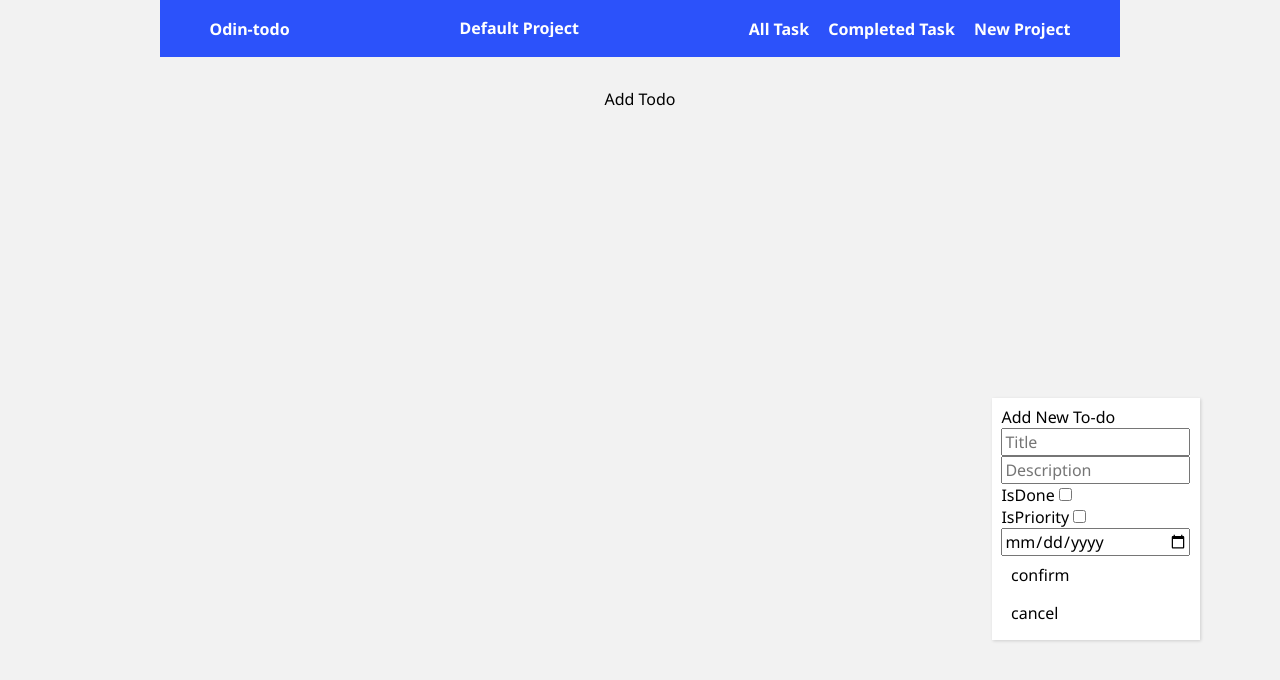
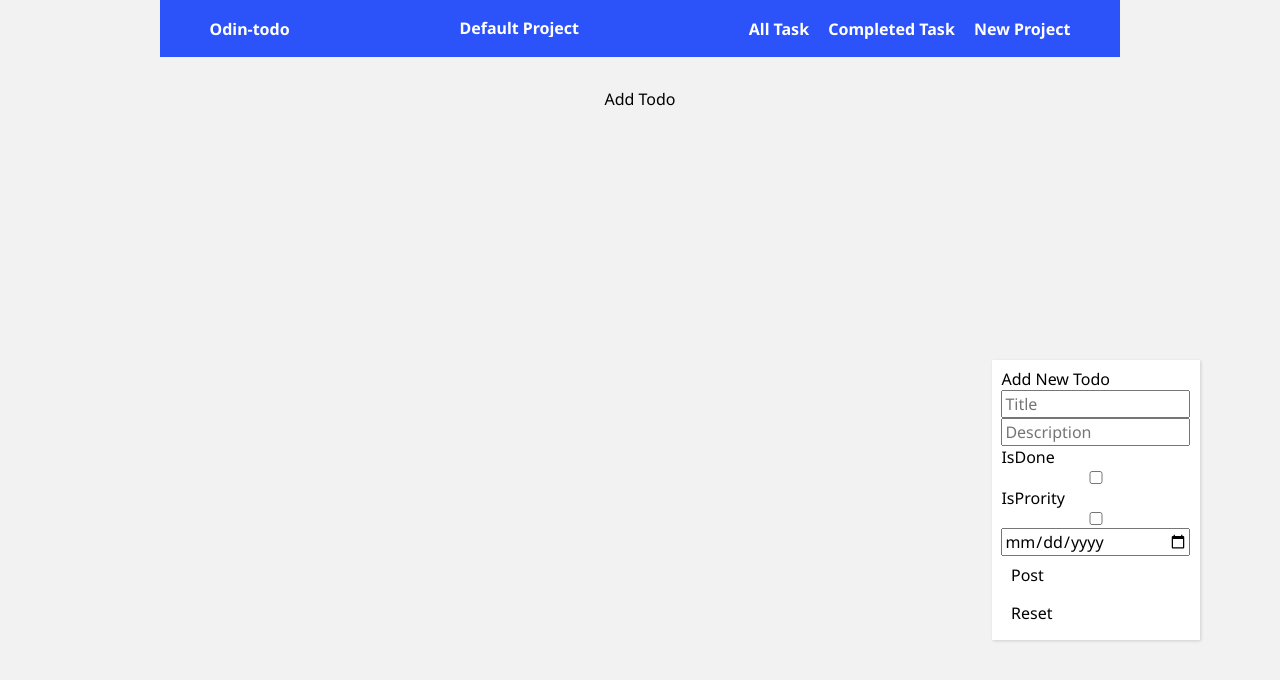
Before and after one commit to SotoArmando/odin-todolist, a website built with webpack: page dist/index.html in a window 1280 px wide. Both pictures are taken after a click on the button "Add Todo". Built offline with nearby package versions, Linux system fonts and the light colour scheme.

Commit message:
moved html to generated over dom

```diff
--- a/src/index.js
+++ b/src/index.js
@@ -16,13 +16,13 @@ document.querySelector("box-todo > button:first-of-type").addEventListener("clic
 });
 
 document.querySelector("box-todo > button:last-of-type").addEventListener("click", () => {
-    //close window
+    document.querySelector("ux-body > box-todo").classList.toggle("visible")
 });
 
-document.querySelector("box > button:first-of-type").addEventListener("click", () => {
+document.querySelector("ux-body box > button:first-of-type").addEventListener("click", () => {
     console.log("add todo :D.")
     datastorage.addTask(document.querySelector("nav select").value);
 });
-document.querySelector("box > button:last-of-type").addEventListener("click", () => {
-    //close window
+document.querySelector("ux-body box > button:last-of-type").addEventListener("click", () => {
+    document.querySelector("ux-body > box").classList.toggle("visible")
 });
--- a/src/js/dom.js
+++ b/src/js/dom.js
@@ -53,11 +53,44 @@ const buildLayout = (proto) => {
     wrapper.id = "content";
     document.querySelector("body").appendChild(wrapper);
 
+
+
+    // <ux-body>
+    //     <box>
+    //         <form id="task-form">
+    //             <title>Add New Task</title>
+    //             <input name="title" placeholder="Title" />
+    //             <input name="description" placeholder="Description" />
+    //             <label>IsDone<input name="IsDone" type="checkbox" placeholder="IsDone" /></label>
+    //             <label>IsPriority<input name="isPriority" type="checkbox" placeholder="IsPriority" /></label>
+    //             <input name="date" placeholder="Date" />
+    //         </form>
+
+    //         <button>confirm</button>
+    //         <button>cancel</button>
+    //     </box>
+    //     <box-todo>
+    //         <title>Add New To-do</title>
+    //         <form id="todo-form">
+    //             <input name="title" placeholder="Title" />
+    //             <input name="description" placeholder="Description" />
+    //             <label>IsDone<input name="IsDone" type="checkbox" placeholder="IsDone" /></label>
+    //             <label>IsPriority<input name="IsPriority" type="checkbox" placeholder="IsPriority" /></label>
+    //             <input name="Date" placeholder="Date" type="date" />
+    //         </form>
+    //         <button>confirm</button>
+    //         <button>cancel</button>
+    //     </box-todo>
+    // </ux-body>
+
     let uxbody = document.createElement("ux-body");
+
     let box = document.createElement("box");
     let boxtodo = document.createElement("box-todo");
     let boxtitle = document.createElement("title");
+    boxtitle.innerText = "Add New Task"
     let boxform = document.createElement("form");
+    boxform.setAttribute("id","task-form");
     let boxinput0 = document.createElement("input");
     let boxinput1 = document.createElement("input");
     let boxinput2 = document.createElement("input");
@@ -67,29 +100,48 @@ const buildLayout = (proto) => {
     let boxbutton0 = document.createElement("button");
     let boxbutton1 = document.createElement("button");
 
+    boxbutton0.innerText = "Post"
+    boxbutton1.innerText = "Reset"
+
     boxinput0.setAttribute("name", "title");
+    boxinput0.setAttribute("placeholder", "Title");
     boxinput1.setAttribute("name", "description");
+    boxinput1.setAttribute("placeholder", "Description");
     boxinput2.setAttribute("name", "IsDone");
     boxinput2.setAttribute("type", "checkbox");
     boxinput3.setAttribute("name", "isPriority");
     boxinput3.setAttribute("type", "checkbox");
     boxinput4.setAttribute("name", "date");
+    boxinput4.setAttribute("type", "date");
+    boxinput4.setAttribute("placeholder", "Date");
     boxinput5.setAttribute("name", "btn_id");
+
+    let label0 = document.createElement("label");
+    let label1 = document.createElement("label");
+
+    label0.innerText = "IsDone"
+    label1.innerText = "IsPrority"
 
     boxform.appendChild(boxinput0)
     boxform.appendChild(boxinput1)
+    boxform.appendChild(label0)
     boxform.appendChild(boxinput2)
+    boxform.appendChild(label1)
     boxform.appendChild(boxinput3)
     boxform.appendChild(boxinput4)
-    boxform.appendChild(boxinput5)
+
+
 
     box.appendChild(boxtitle)
     box.appendChild(boxform)
-    boxtodo.appendChild(boxbutton0);
-    boxtodo.appendChild(boxbutton1);
+    box.appendChild(boxbutton0)
+    box.appendChild(boxbutton1)
+
 
     let boxtodotitle = document.createElement("title");
+    boxtodotitle.innerText = "Add New Todo"
     let boxtodoform = document.createElement("form");
+    boxtodoform.setAttribute("id","todo-form");
     let boxtodoinput0 = document.createElement("input");
     let boxtodoinput1 = document.createElement("input");
     let boxtodoinput2 = document.createElement("input");
@@ -97,23 +149,39 @@ const buildLayout = (proto) => {
     let boxtodoinput4 = document.createElement("input");
     let boxtodoinput5 = document.createElement("input");
     let boxtodobutton0 = document.createElement("button");
+
     let boxtodobutton1 = document.createElement("button");
 
-    boxinput0.setAttribute("name", "title");
-    boxinput1.setAttribute("name", "description");
-    boxinput2.setAttribute("name", "IsDone");
-    boxinput2.setAttribute("type", "checkbox");
-    boxinput3.setAttribute("name", "isPriority");
-    boxinput3.setAttribute("type", "checkbox");
-    boxinput4.setAttribute("name", "date");
-    boxinput5.setAttribute("name", "btn_id");
+
+    boxtodobutton0.innerText = "Post"
+    boxtodobutton1.innerText = "Reset"
+
+    boxtodoinput0.setAttribute("name", "title");
+    boxtodoinput0.setAttribute("placeholder", "Title");
+    boxtodoinput1.setAttribute("name", "description");
+    boxtodoinput1.setAttribute("placeholder", "Description");
+    boxtodoinput2.setAttribute("name", "IsDone");
+    boxtodoinput2.setAttribute("type", "checkbox");
+    boxtodoinput3.setAttribute("name", "isPriority");
+    boxtodoinput3.setAttribute("type", "checkbox");
+    boxtodoinput4.setAttribute("name", "date");
+    boxtodoinput4.setAttribute("type", "date");
+    boxtodoinput5.setAttribute("name", "btn_id");
+
+    let label2 = document.createElement("label");
+    let label3 = document.createElement("label");
+
+    label2.innerText = "IsDone"
+    label3.innerText = "IsPrority"
 
     boxtodoform.appendChild(boxtodoinput0)
     boxtodoform.appendChild(boxtodoinput1)
+    boxtodoform.appendChild(label2)
     boxtodoform.appendChild(boxtodoinput2)
+    boxtodoform.appendChild(label3)
     boxtodoform.appendChild(boxtodoinput3)
     boxtodoform.appendChild(boxtodoinput4)
-    boxtodoform.appendChild(boxtodoinput5)
+
 
 
     boxtodo.appendChild(boxtodotitle);
@@ -153,7 +221,8 @@ const renderTodo = (proto) => {
 
     let box = document.createElement("box");
     let boxhead = document.createElement("box-head");
-    boxhead.innerText = `${proto.title} ${proto.IsDone} ${proto.isPriority}`
+    // boxhead.innerText = `${proto.title} ${proto.IsDone} ${proto.isPriority}`
+    boxhead.innerText = `${proto.title}`
 
     let boxbody = document.createElement("box-body");
     let boxbodystart = document.createElement("start");
```
Also changed, not shown: dist/index.html, dist/main.js.
